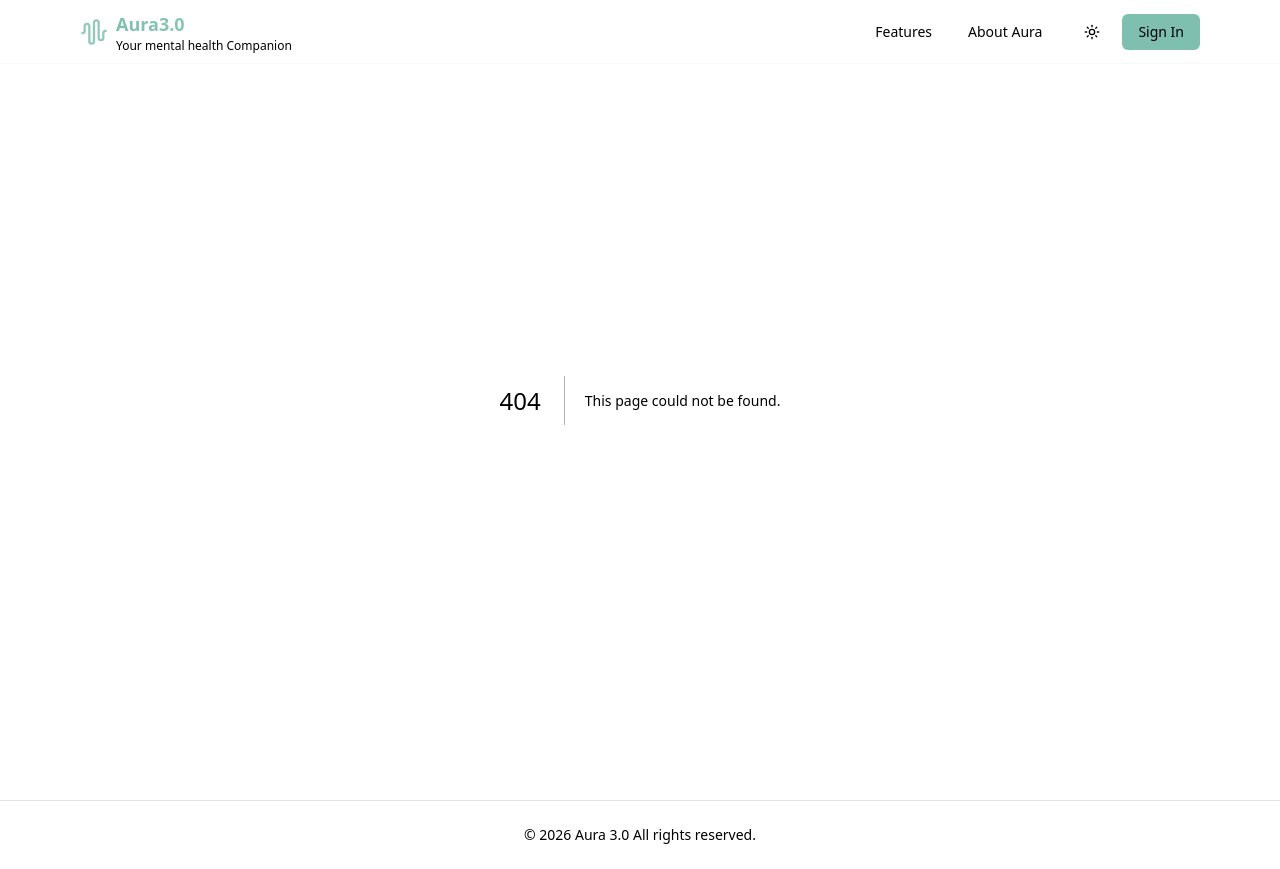
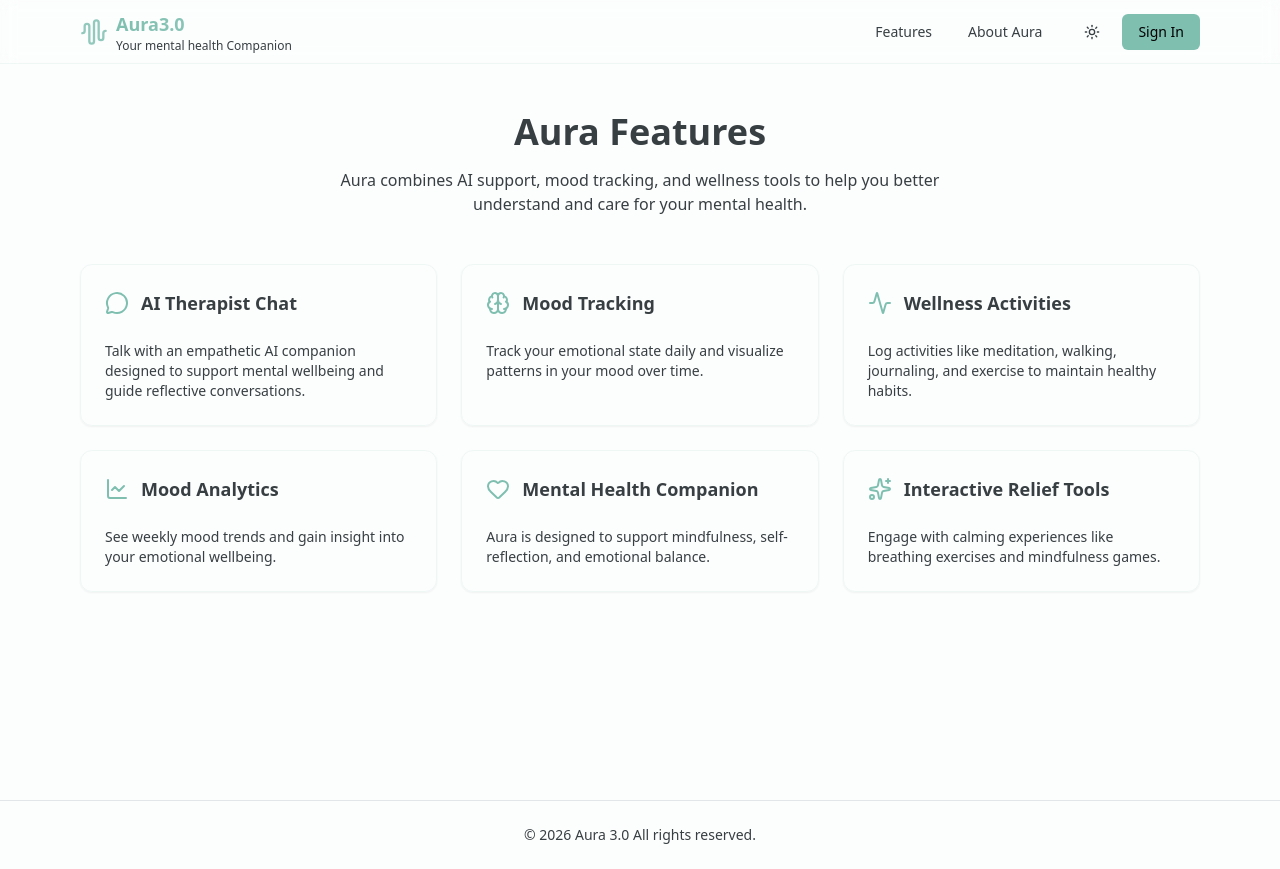
Before and after one commit to sreejitadass/Aura3.0, a Next.js app: page /features in a window 1280 px wide. Before the commit this address had no page. Built offline with nearby package versions, Linux system fonts and the light colour scheme.

Commit message:
added features and about-us page

```diff
--- /dev/null
+++ b/app/about/page.tsx
@@ -0,0 +1,55 @@
+"use client";
+
+import { Container } from "@/components/ui/container";
+import { motion } from "framer-motion";
+
+export default function AboutPage() {
+  return (
+    <div className="min-h-screen bg-background">
+      <Container className="pt-28 pb-16 max-w-3xl">
+        <motion.div
+          initial={{ opacity: 0, y: 30 }}
+          animate={{ opacity: 1, y: 0 }}
+        >
+          <h1 className="text-4xl font-bold mb-6">About Aura</h1>
+
+          <p className="text-muted-foreground mb-6 leading-relaxed">
+            Aura is an AI-powered mental wellness companion designed to support
+            emotional wellbeing through reflective conversation, mood tracking,
+            and mindful activities.
+          </p>
+
+          <p className="text-muted-foreground mb-6 leading-relaxed">
+            Sometimes people want a space to express how they feel without the
+            pressure of immediately opening up to another person. Aura aims to
+            provide that safe starting point — a place where users can talk
+            about their thoughts, receive supportive responses, and reflect on
+            their emotions at their own pace.
+          </p>
+
+          <p className="text-muted-foreground mb-6 leading-relaxed">
+            For many individuals, beginning with a private and judgment-free
+            conversation can make it easier to understand their feelings before
+            seeking professional guidance. Aura is not intended to replace
+            therapists or medical professionals, but rather to act as a
+            supportive companion that encourages mindfulness, emotional
+            awareness, and healthier mental habits.
+          </p>
+
+          <p className="text-muted-foreground mb-6 leading-relaxed">
+            By combining conversational AI with mood analytics and wellness
+            tools, Aura helps users explore patterns in their emotional health
+            and build routines that support their mental wellbeing.
+          </p>
+
+          <div className="mt-10 border-t border-border pt-6 text-sm text-muted-foreground">
+            <p>
+              Developed as a final year project exploring the intersection of
+              artificial intelligence, mental health, and human-centered design.
+            </p>
+          </div>
+        </motion.div>
+      </Container>
+    </div>
+  );
+}
--- /dev/null
+++ b/app/features/page.tsx
@@ -0,0 +1,89 @@
+"use client";
+
+import { motion } from "framer-motion";
+import {
+  Brain,
+  Heart,
+  MessageCircle,
+  Activity,
+  Sparkles,
+  LineChart,
+} from "lucide-react";
+import { Container } from "@/components/ui/container";
+import { Card, CardContent, CardHeader, CardTitle } from "@/components/ui/card";
+
+const features = [
+  {
+    icon: MessageCircle,
+    title: "AI Therapist Chat",
+    description:
+      "Talk with an empathetic AI companion designed to support mental wellbeing and guide reflective conversations.",
+  },
+  {
+    icon: Brain,
+    title: "Mood Tracking",
+    description:
+      "Track your emotional state daily and visualize patterns in your mood over time.",
+  },
+  {
+    icon: Activity,
+    title: "Wellness Activities",
+    description:
+      "Log activities like meditation, walking, journaling, and exercise to maintain healthy habits.",
+  },
+  {
+    icon: LineChart,
+    title: "Mood Analytics",
+    description:
+      "See weekly mood trends and gain insight into your emotional wellbeing.",
+  },
+  {
+    icon: Heart,
+    title: "Mental Health Companion",
+    description:
+      "Aura is designed to support mindfulness, self-reflection, and emotional balance.",
+  },
+  {
+    icon: Sparkles,
+    title: "Interactive Relief Tools",
+    description:
+      "Engage with calming experiences like breathing exercises and mindfulness games.",
+  },
+];
+
+export default function FeaturesPage() {
+  return (
+    <div className="min-h-screen bg-background">
+      <Container className="pt-28 pb-16">
+        <div className="text-center mb-12">
+          <h1 className="text-4xl font-bold mb-4">Aura Features</h1>
+          <p className="text-muted-foreground max-w-2xl mx-auto">
+            Aura combines AI support, mood tracking, and wellness tools to help
+            you better understand and care for your mental health.
+          </p>
+        </div>
+
+        <div className="grid md:grid-cols-2 lg:grid-cols-3 gap-6">
+          {features.map((feature, i) => (
+            <motion.div
+              key={feature.title}
+              initial={{ opacity: 0, y: 30 }}
+              animate={{ opacity: 1, y: 0 }}
+              transition={{ delay: i * 0.1 }}
+            >
+              <Card className="h-full border-primary/10">
+                <CardHeader className="flex flex-row items-center gap-3">
+                  <feature.icon className="w-6 h-6 text-primary" />
+                  <CardTitle className="text-lg">{feature.title}</CardTitle>
+                </CardHeader>
+                <CardContent className="text-muted-foreground text-sm">
+                  {feature.description}
+                </CardContent>
+              </Card>
+            </motion.div>
+          ))}
+        </div>
+      </Container>
+    </div>
+  );
+}
```
